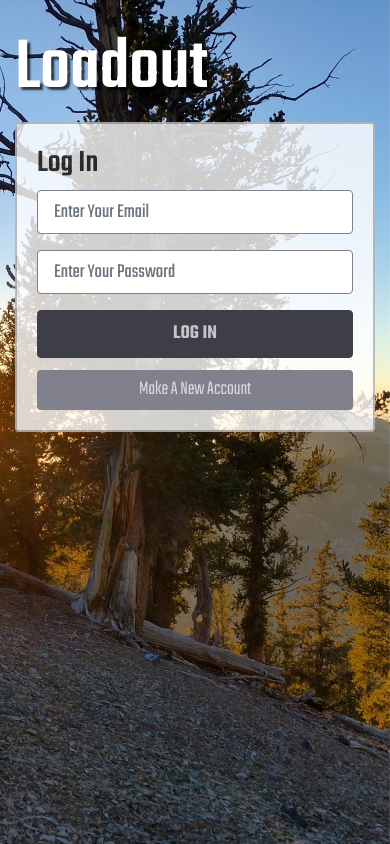
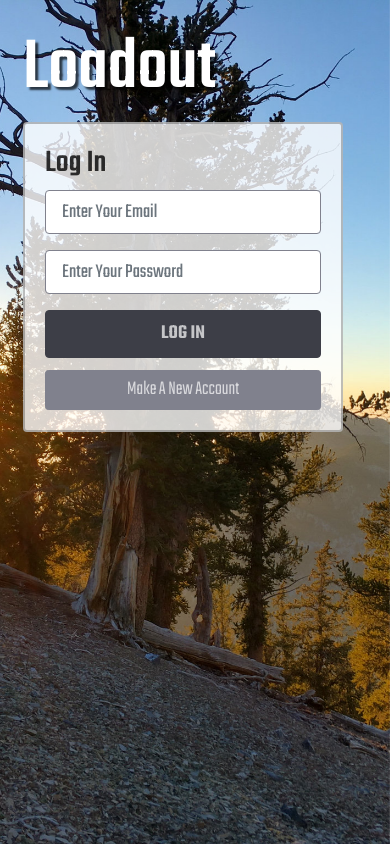
Before and after one commit to Chris-Fortier/loadout, a React (Create React App) app: page / in a window 390 px wide. Built offline with nearby package versions, Linux system fonts and the light colour scheme.

Commit message:
update responsive layout for landing page, the faceplate is always offset to the left slightly and a fixed size until the screen gets too small, then it is fluidly sized, centered with an even 15px margin on each side

```diff
--- a/src/components/pages/Landing.js
+++ b/src/components/pages/Landing.js
@@ -343,10 +343,16 @@ export default class Landing extends React.Component {
          <div className="background-image">
             <div className="container-fluid landing-page">
                <div className="row">
-                  <div className="col-12 offset-sm-1 col-sm-10 col-md-6 col-lg-4 col-xl-3">
-                     <div className="">
-                        <h1 className="mt-5 text-white">Loadout</h1>
-                     </div>
+                  <div
+                     style={{ width: "max(calc((100% - 320px)*.33),15px)" }}
+                  ></div>
+                  <div
+                     style={{
+                        width: "min(320px,(100% - 30px))",
+                        marginBottom: "50px",
+                     }}
+                  >
+                     <h1 className="mt-5 text-white">Loadout</h1>
                      {/* render either the log-in or new account cards depending on landingMode */}
                      {this.state.landingMode === "log-in" &&
                         this.renderLogInCard()}
```
